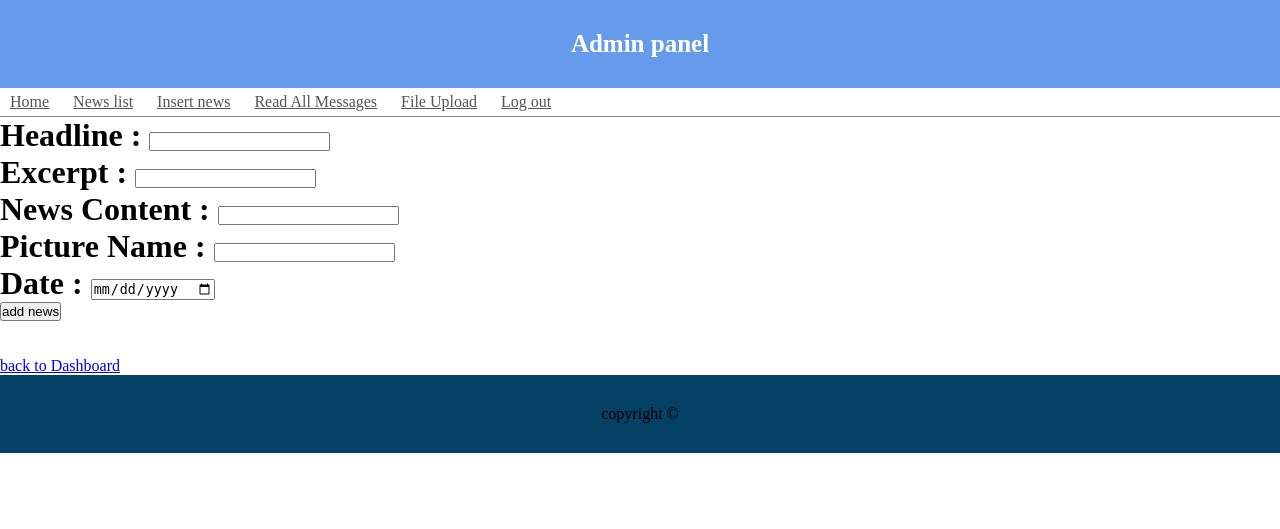
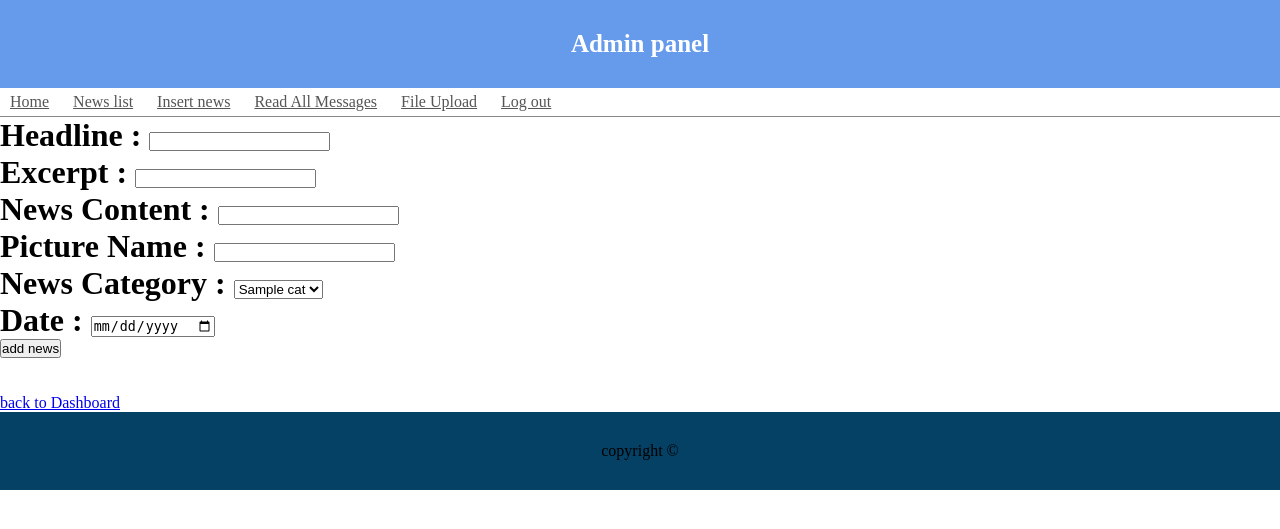
Before and after one commit to davin-dev/usc98, a PHP site: page /admin/addNews in a window 1280 px wide. Shown: the top 529 px of the page. Run offline with PHP 8.4, Linux system fonts and the light colour scheme; tables that the repository leaves empty or names only in its code hold one stand-in row (values such as "Sample post").

Commit message:
add news category

```diff
--- a/Controllers/adminController.php
+++ b/Controllers/adminController.php
@@ -181,19 +181,25 @@
 	*/
 	public function addNews ()
 	{
+		include("Models/News.php");
+		$news = new News();
+		$name_cat = $news->get_cat();
+		$data['name_cat'] = $name_cat;
+
 
 		$this->view->render("admin/_include/header_view");
-		$this->view->render("admin/addnews",NULL);
+		$this->view->render("admin/addnews",$data);
+
+
 
 		if(isset($_POST['btn']))	{
 			$headline = $_POST['headline'];
 			$content = $_POST['content'];
 			$excerpt = $_POST['excerpt'];
+			$cat_id = $_POST['news_cat'];
 			$picture = $_POST['picture'];
 		 	$date = $_POST['date'];
-			include("Models/News.php");
-			$news = new News();
-			$addnews = $news->add($headline,$content,$excerpt,$picture,$date);
+			$addnews = $news->add($headline,$content,$excerpt,$cat_id,$picture,$date);
 			echo "<font color='green'> News added!</font>";
 		}
 		$this->view->render("front/_include/footer_view");
--- a/Lib/DB.php
+++ b/Lib/DB.php
@@ -14,6 +14,8 @@
 
         public function select ($sql)
         {
+            //die($sql);
             return $this->db->query($sql);
+
         }
     }
--- a/Models/News.php
+++ b/Models/News.php
@@ -21,11 +21,15 @@
        $this->select("UPDATE news SET `view_count` = `view_count` + 1 WHERE `id` = '$id' ");
     }
 
-    public function add($headline,$content,$excerpt,$picture,$date)
+    public function get_cat(){
+      return $this->select("SELECT * FROM news_cat");
+    }
+
+    public function add($headline,$content,$excerpt,$cat_id,$picture,$date)
     {
 
-      return $this->select("INSERT INTO `news` (`headline` ,`content` ,`excerpt` ,`picture` ,`date`)
-                    VALUES ('$headline', '$content','$excerpt', '$picture', '$date');");
+      return $this->select("INSERT INTO `news` (`headline` ,`content` ,`excerpt` ,`news_cat` ,`picture` ,`date`)
+                    VALUES ('$headline', '$content','$excerpt','$cat_id', '$picture', '$date');");
     }
 
     public function delete()
--- a/Views/admin/addnews.php
+++ b/Views/admin/addnews.php
@@ -1,11 +1,22 @@
 <html>
 
 	<body>
+
 		<form method="POST" action="./addNews">
 		<h1>Headline : <input type="text" name="headline">
 		<h1>Excerpt : <input type="text" name="excerpt">
 		<h1>News Content : <input type="textarea" name="content">
-		<h1> Picture Name : <input type="text" name="picture">
+		<h1>Picture Name : <input type="text" name="picture">
+		<h1>News Category : <select name="news_cat">
+						<?php
+
+						while($row = $name_cat->fetch_assoc()){
+
+							echo "<option value=" . $row['id'] .">" . $row['title'] . "</option>";
+						}
+						?>
+									</select>
+
 		<h1>Date : <input type="date" name="date">
 		<h1><input type="submit" value="add news" name="btn">
 		</form>
--- a/Views/admin/update_message.php
+++ b/Views/admin/update_message.php
@@ -10,7 +10,7 @@
 
         <h1>Edit User Message</h1>
 		<form method="POST" action="./updated_message">
-		<div style="background-color; grey;"> <h3>Message ID :  <input value=<?php echo $message["id"]; ?> name="id" readonly> </h3></div>
+		<div style="background-color grey"> <h3>Message ID :  <input value=<?php echo $message["id"]; ?> name="id" readonly> </h3></div>
         <h3>Fullname :   <?php echo $message["fullname"]; ?> </h3>
 		<h3>Edited Message : <input type="text" name="text">
 
```
Also changed, not shown: public/assets/admin/css/style.css.
